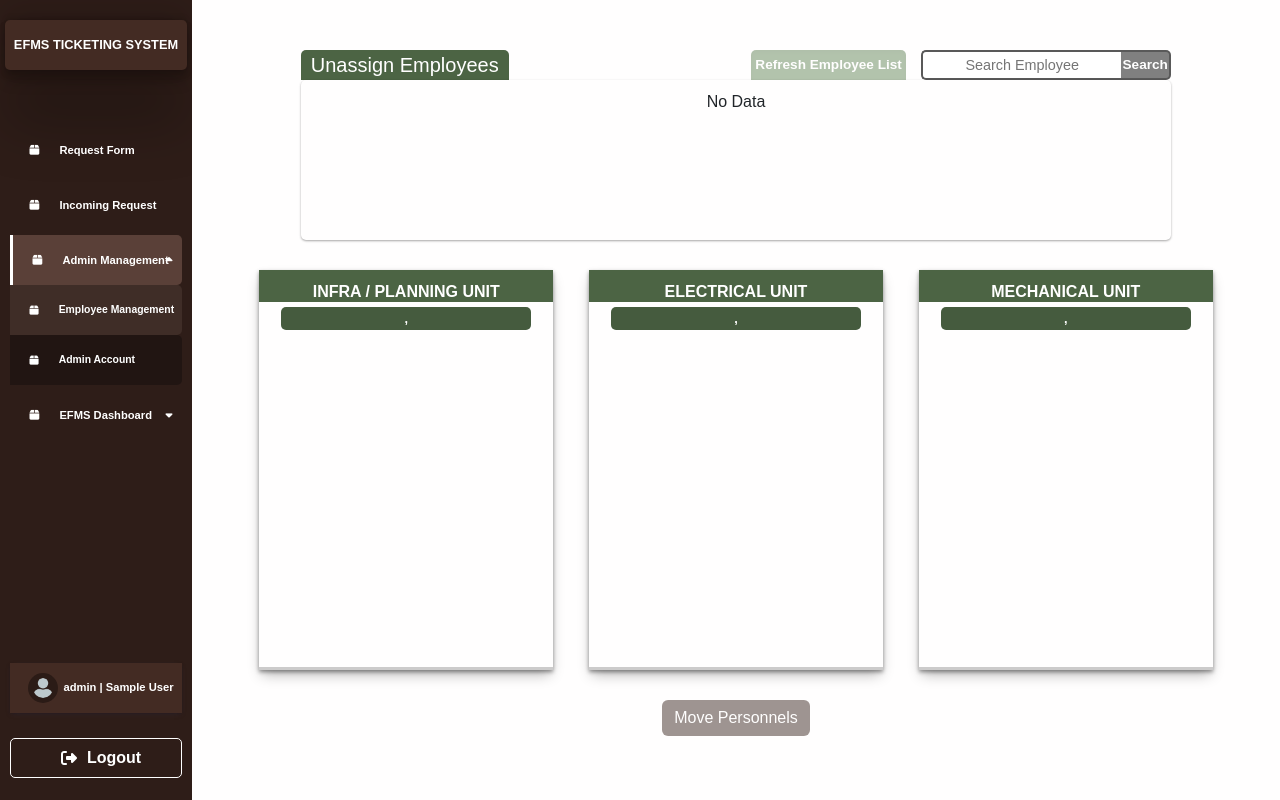
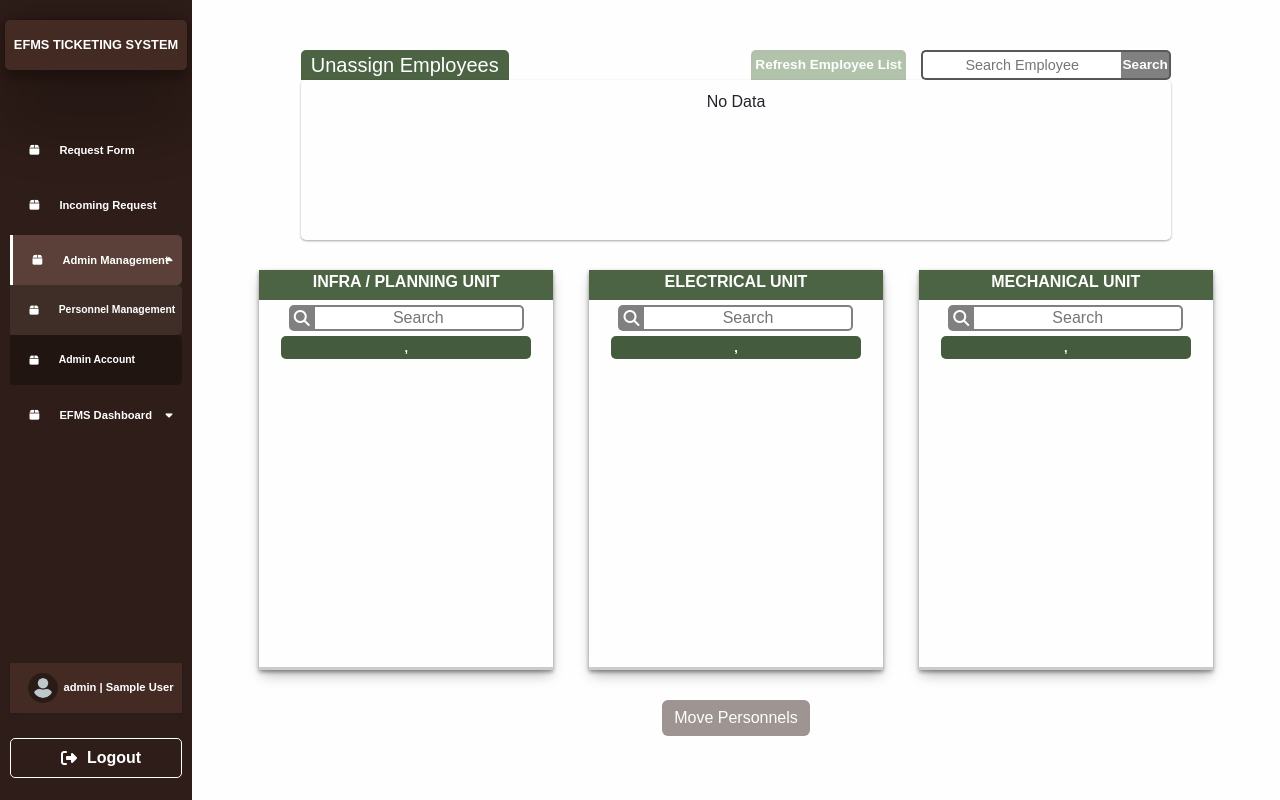
Before and after one commit to jmNepomuceno/efms_jobOrder, a PHP site: page /views/admin_management.php in a window 1280 px wide. Run offline with PHP 8.4, Linux system fonts and the light colour scheme; the visitor is signed in with stand-in values (Sample User, id 1); data that the repository does not hold is empty; some libraries are stand-ins or nearby versions.

Commit message:
081425
admin management

```diff
--- a/css/admin_management.css
+++ b/css/admin_management.css
@@ -209,6 +209,15 @@ body .right-container{
 
     pointer-events: none;
     width: 250px;
+
+    display:flex;
+    flex-direction: row;
+    justify-content: center;
+    align-items: center;
+    gap:20px;
+}
+
+.manage-accts-div .draft-container-div .free-agents .draggable .delete-btn{
 }
 
 .manage-accts-div .draft-container-div .free-agents .selected {
@@ -273,9 +282,45 @@ body .right-container{
 
     width: 100%;
     height: 8%;
-    padding: 10px;
+    /* padding: 10px; */
     background: #4c6444;
 }
+
+.manage-accts-div .category-container .container .title-search-div{
+    display:flex;
+    flex-direction: row;
+    justify-content: center;
+    align-items: center;
+
+    width: 60%;
+    margin-top:5px;
+}
+
+.manage-accts-div .category-container .container .title-search-div .title-search-icon{
+    padding:5px;
+    cursor: pointer;
+
+    background: gray;
+    color:white;
+
+    border-top-left-radius: 5px;
+    border-bottom-left-radius: 5px;
+}
+
+.manage-accts-div .category-container .container .title-search-div .title-search-input {
+    padding:0;
+    margin:0;
+    height: 100%;
+    border-top: 2px solid gray;
+    border-right: 2px solid gray;
+    border-bottom: 2px solid gray;
+    border-left:0;
+    border-top-right-radius: 5px;
+    border-bottom-right-radius: 5px;
+    outline: none;
+    text-align: center;
+}
+
 
 .manage-accts-div .category-container .container .draggable-container{
     width: 100%;
@@ -303,6 +348,24 @@ body .right-container{
 
     pointer-events: none;
     width: 250px;
+
+    display:flex;
+    flex-direction: row;
+    justify-content: center;
+    align-items: center;
+    gap:20px;
+}
+
+.manage-accts-div .category-container .container .draggable-container .draggable .delete-btn{
+    cursor: pointer;
+    opacity: 0.2;
+    color:red;
+
+    display:none;
+}
+
+.manage-accts-div .category-container .container .draggable-container .draggable .delete-btn:hover{
+    opacity: 1;
 }
 
 .manage-accts-div .category-container .container .draggable-container .tech-admin-span{
--- a/css/dashboard_technicians.css
+++ b/css/dashboard_technicians.css
@@ -157,7 +157,6 @@ body .right-container .dashboard-container .dashboard-content-div .request-conen
     margin-top:50px;
     height: auto;
     width: 100%;
-    border:1px solid red;
 
     display:flex;
     flex-direction: row;
@@ -732,7 +731,6 @@ body .right-container .dashboard-container .dashboard-content-div .request-conen
         box-shadow: rgba(0, 0, 0, 0.35) 0px 5px 15px;
 
         width: 90%;
-        border:1px solid red;
     }
 
     body .right-container .dashboard-container .dashboard-content-div .request-conent-div .filter-category-div select{
--- a/js/admin_management_js/admin_management.js
+++ b/js/admin_management_js/admin_management.js
@@ -119,6 +119,9 @@ $(document).ready(function(){
 
         $('.confirmation-btn').css('display', 'flex')
 
+        $('.delete-btn').css('display', 'flex')
+
+
         $('.draft-container-div .free-agents .draggable').css('pointer-events', 'auto')
         $('.category-container .container .draggable-container .draggable-done').css('pointer-events', 'auto')
         drag_function()
@@ -129,6 +132,8 @@ $(document).ready(function(){
         $('#move-personel-btn').css('opacity', '1')
 
         $('.confirmation-btn').css('display', 'none')
+
+        $('.delete-btn').css('display', 'none')
         reset_styling()
 
     })
@@ -218,4 +223,37 @@ $(document).ready(function(){
         });
     });
 
+    $(document).on('click', '.delete-btn', function(e) {
+        e.stopPropagation(); // prevent drag event
+        const id = $(this).data('id');
+        console.log(id)
+
+        if (confirm('Are you sure you want to delete this personnel?')) {
+            $.post('../php/admin_management_php/delete_personnel.php', { id: id }, function(response) {
+                const res = JSON.parse(response);
+                if (res.status === 'success') {
+                    $('#' + id).remove();
+                } else {
+                    alert('Error deleting personnel.');
+                }
+            });
+        }
+    });
+
+
+    // Search filter logic for draggable items
+    $(document).off('input', '.title-search-input').on('input', '.title-search-input', function () {
+        let searchValue = $(this).val().toLowerCase();
+
+        // Get the .draggable-container within the same .container
+        let $container = $(this).closest('.container').find('.draggable-container');
+
+        // Loop over all .draggable items in that container
+        $container.find('.draggable').each(function () {
+            let text = $(this).text().toLowerCase();
+            $(this).toggle(text.includes(searchValue));
+        });
+    });
+
+
 })
--- a/js/incoming_request_js/incoming_request_traverse.js
+++ b/js/incoming_request_js/incoming_request_traverse.js
@@ -13,6 +13,9 @@ $(document).ready(function(){
         $('#assign-assess-btn').toggleClass('d-none', false);
         $('.assign-to-div').toggleClass('d-none', false);
 
+        $('#assign-assess-btn').css('display', 'block');
+        $('.assign-to-div').css('display', 'none');
+
     });
 
     $(document).off('click', '#correction-btn').on('click', '#correction-btn', function() {
@@ -27,6 +30,9 @@ $(document).ready(function(){
 
         $('#assign-assess-btn').toggleClass('d-none', true);
         $('.assign-to-div').toggleClass('d-none', true);
+
+        $('#assign-assess-btn').css('display', 'none');
+        $('.assign-to-div').css('display', 'none');
     });
 
     let divisionSelect = document.getElementById("division-select");
--- a/php/incoming_request_php/fetch_myJobs.php
+++ b/php/incoming_request_php/fetch_myJobs.php
@@ -13,7 +13,7 @@ try {
     $tech_data = $stmt->fetch(PDO::FETCH_ASSOC);
 
     if($tech_data['role'] == 'super_admin'){
-        $sql = "SELECT requestNo, requestDate, requestStartDate, requestEvaluationDate, requestCompletedDate, requestCorrectionDate,
+        $sql = "SELECT requestNo, requestDate, requestStartDate, requestEvaluationDate, requestCompletedDate, requestCorrectionDate, requestCorrection,
                    requestDescription, requestCategory, requestSubCategory, requestBy, processedBy, requestJobRemarks
             FROM job_order_request
             WHERE requestStatus = ?";
@@ -22,7 +22,7 @@ try {
         $my_jobs_data = $stmt->fetchAll(PDO::FETCH_ASSOC);
     }
     else if($tech_data['role'] == 'admin') {
-        $sql = "SELECT requestNo, requestDate, requestStartDate, requestEvaluationDate, requestCompletedDate, requestCorrectionDate,
+        $sql = "SELECT requestNo, requestDate, requestStartDate, requestEvaluationDate, requestCompletedDate, requestCorrectionDate, requestCorrection,
                    requestDescription, requestCategory, requestSubCategory, requestBy, processedBy, requestJobRemarks
             FROM job_order_request
             WHERE requestStatus = ? AND requestCategory = ?";
@@ -31,7 +31,7 @@ try {
         $my_jobs_data = $stmt->fetchAll(PDO::FETCH_ASSOC);
     } else {
         // For technicians or other roles
-        $sql = "SELECT requestNo, requestDate, requestStartDate, requestEvaluationDate, requestCompletedDate, requestCorrectionDate,
+        $sql = "SELECT requestNo, requestDate, requestStartDate, requestEvaluationDate, requestCompletedDate, requestCorrectionDate, requestCorrection,
                    requestDescription, requestCategory, requestSubCategory, requestBy, processedBy, requestJobRemarks
             FROM job_order_request
             WHERE requestStatus = ? AND processedBy = ?";
--- a/php/onProcess_view_php/fetch_onProcess.php
+++ b/php/onProcess_view_php/fetch_onProcess.php
@@ -5,9 +5,10 @@ include('../../assets/connection.php');
 try {
     $sql = "SELECT requestNo, requestDate, requestBy, requestDescription, requestStatus, requestCategory, requestStartDate, processedBy
         FROM job_order_request
-        WHERE requestFrom = ? AND requestStatus = 'On-Process'";
+        WHERE requestFrom = ? AND requestStatus = 'On-Process'
+        AND JSON_UNQUOTE(JSON_EXTRACT(requestBy, '$.bioID')) = ?";
     $stmt = $pdo->prepare($sql);
-    $stmt->execute([$_SESSION['sectionName']]);
+    $stmt->execute([$_SESSION['sectionName'] , $_SESSION['user']]);
     $data = $stmt->fetchAll(PDO::FETCH_ASSOC);
 
     // Step 1: Extract unique category codes
--- a/views/admin_management.php
+++ b/views/admin_management.php
@@ -31,15 +31,14 @@
     function generateDraggableSpans($employees, $extraClass = "") {
         $output = "";
         foreach ($employees as $perHead) {
-            if($perHead['role'] == 'tech'){
+            if ($perHead['role'] == 'tech') {
                 $output .= '<span class="draggable ' . $extraClass . '" draggable="true" id="' . $perHead['techBioID'] . '">'
                     . strtoupper($perHead['lastName']) . ', ' . strtoupper($perHead['firstName']) .
-                    '</span>';
+                    // delete button
+                    '<i class="delete-btn fa-solid fa-trash" data-id="' . $perHead['techBioID'] . '"></i>'
+                    . '</span>';
             }
-
         }
-
-        // echo $output;
         return $output;
     }
 
@@ -122,11 +121,14 @@
                     $stmt->execute([$category]);
                     $tech_admin = $stmt->fetch(PDO::FETCH_ASSOC);
 
-
                     $categoryID = $category;
                     echo '
                     <div class="container">
-                        <div class="title">' . $cat_name . '</div>
+                        <div class="title">' . $cat_name . ' </div>
+                        <div class="title-search-div">
+                            <i class="fa-solid fa-magnifying-glass title-search-icon"></i>
+                            <input type="text" class="title-search-input" placeholder="Search" />
+                        </div>
                         <div class="draggable-container" id="' . $categoryID . '-category">
                             <span class="tech-admin-span">' . $tech_admin['lastName'] . ", " . $tech_admin['firstName'] . '</span>
                             ' . (isset($categories[$categoryID]) ? generateDraggableSpans($categories[$categoryID], "draggable-done") : "") . '
--- a/views/incoming_request.php
+++ b/views/incoming_request.php
@@ -46,6 +46,10 @@
     // $stmt->execute();
 
     // $sql = "DELETE FROM job_order_request WHERE requestNo='EU-2025-06-001'";
+    // $stmt = $pdo->prepare($sql);
+    // $stmt->execute();
+
+    // $sql = "UPDATE job_order_request SET requestStatus='Pending', processedBy=null, requestCorrectionDate=null, requestCorrection=null, requestJobRemarks=null WHERE requestID=188";
     // $stmt = $pdo->prepare($sql);
     // $stmt->execute();
 ?>
--- a/views/sidebar.php
+++ b/views/sidebar.php
@@ -61,7 +61,7 @@
                 <div class="sub-down-div" id="adminmanage-sub-down-div">
                     <div class="sub-down-bar-routes" id="employee-admin-sub-down-div">
                         <i class="fa-solid fa-box"></i>
-                        <span>Employee Management</span>
+                        <span>Personnel Management</span>
                     </div>
 
                     <div class="sub-down-bar-routes" id="adminacc-admin-sub-down-div">
```
Also changed, not shown: css/incoming_request.css (+8 -0 lines), draft.php (+3 -5 lines), js/incoming_request_js/incoming_request.js (+12 -0 lines), php/admin_management_php/delete_personnel.php (added, +16 -0 lines).
